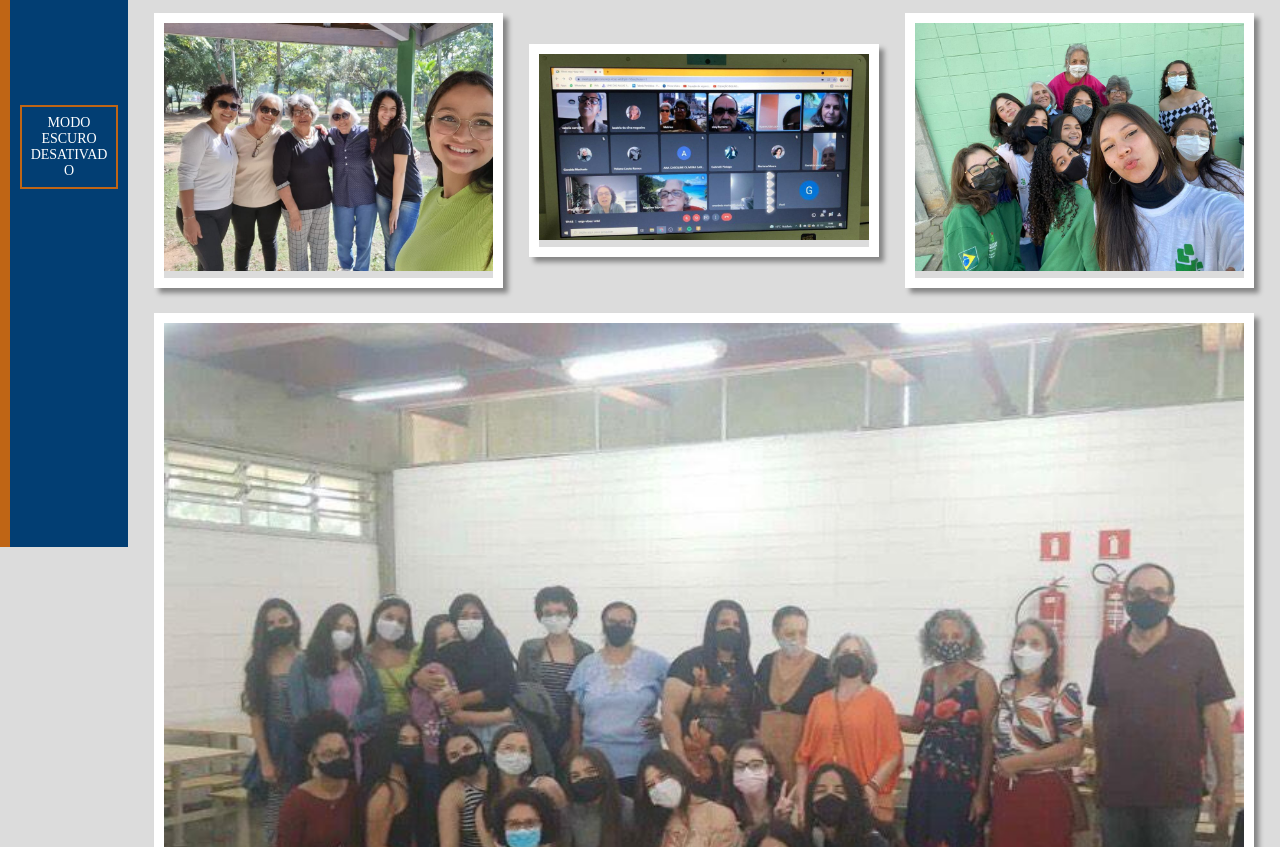
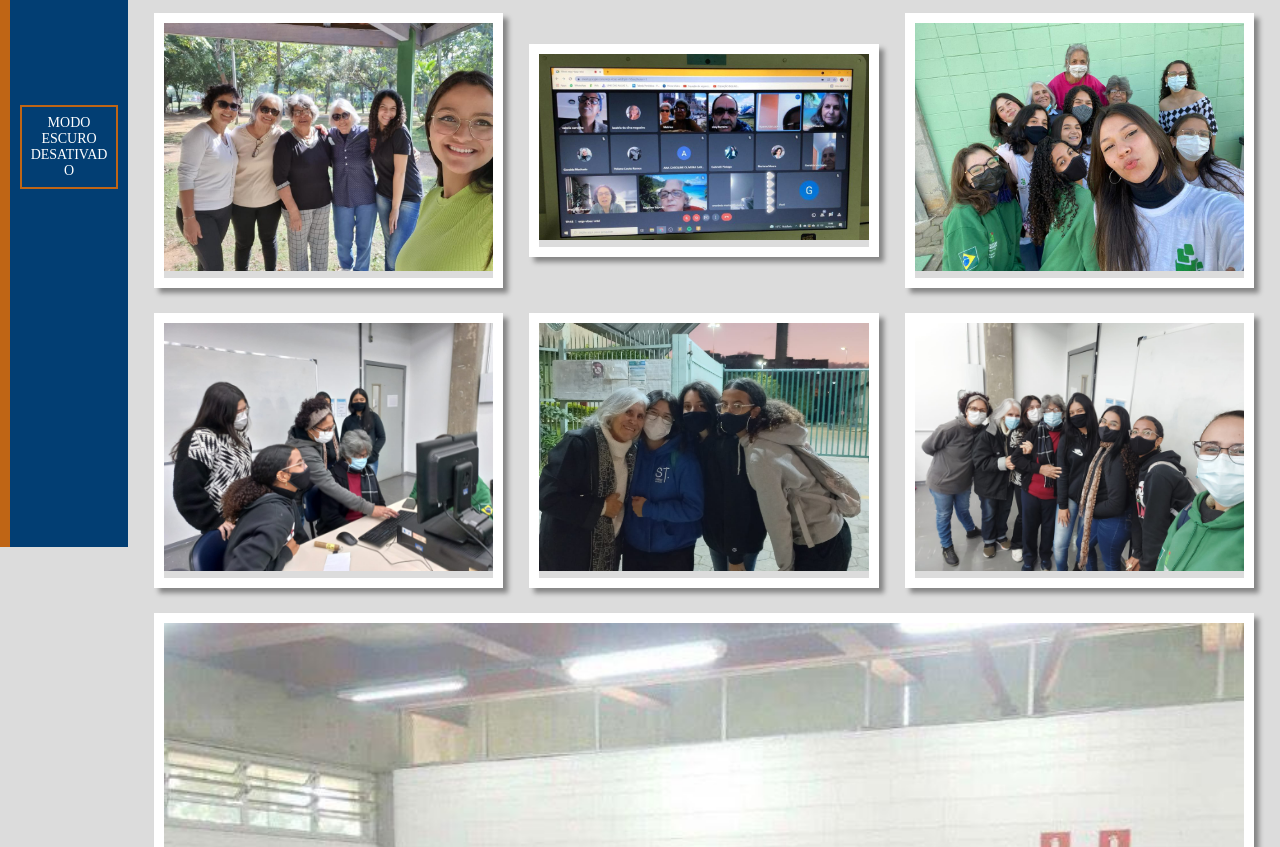
Before and after one commit to cursoidosos/projetocursoidosos, a plain HTML site: page galeria.html in a window 1280 px wide. Shown: the part 253-1100 px from the top of the page. Drawn offline with Linux system fonts and the light colour scheme.

Commit message:
décimo primeiro commit

```diff
--- a/galeria.html
+++ b/galeria.html
@@ -52,12 +52,18 @@
                 <a href="imagens/galeria3.jpeg" class="galeria-itens" target="_blank">
                     <img src="imagens/galeria3.jpeg" alt="imagem">
                 </a>
+                <a href="imagens/galeria5.jpeg" class="galeria-itens" target="_blank">
+                    <img src="imagens/galeria5.jpeg" alt="imagem">
+                </a>
+                <a href="imagens/galeria6.jpeg" class="galeria-itens" target="_blank">
+                    <img src="imagens/galeria6.jpeg" alt="imagem">
+                </a>
+                <a href="imagens/galeria7.jpeg" class="galeria-itens" target="_blank">
+                    <img src="imagens/galeria7.jpeg" alt="imagem">
+                </a>
                 <a href="imagens/galeria2.jpeg" class="galeria-itens" target="_blank">
                     <img src="imagens/galeria2.jpeg" alt="imagem">
                 </a>
-                <!--<a href="imagens/galeria5.jpeg" class="galeria-itens" target="_blank">
-                    <img src="imagens/galeria5.jpeg" alt="imagem">
-                </a>-->
                 <!--<a href="imagens/galeria.jpg" class="galeria-itens" target="_blank">
                     <img src="imagens/galeria.jpg" alt="imagem">
                 </a>-->
```
Also changed, not shown: imagens/galeria5.jpeg (added), imagens/galeria6.jpeg (added), imagens/galeria7.jpeg (added).
